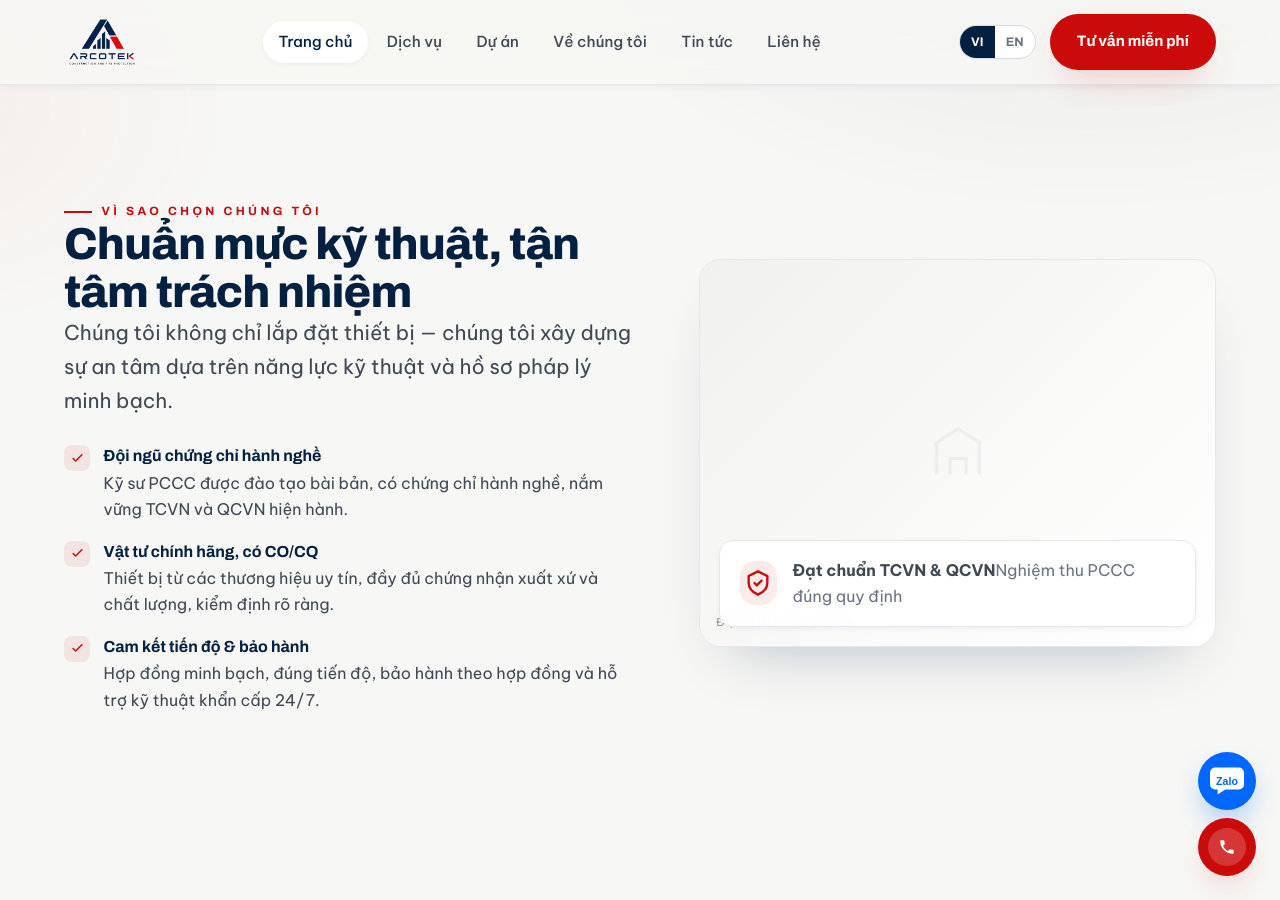
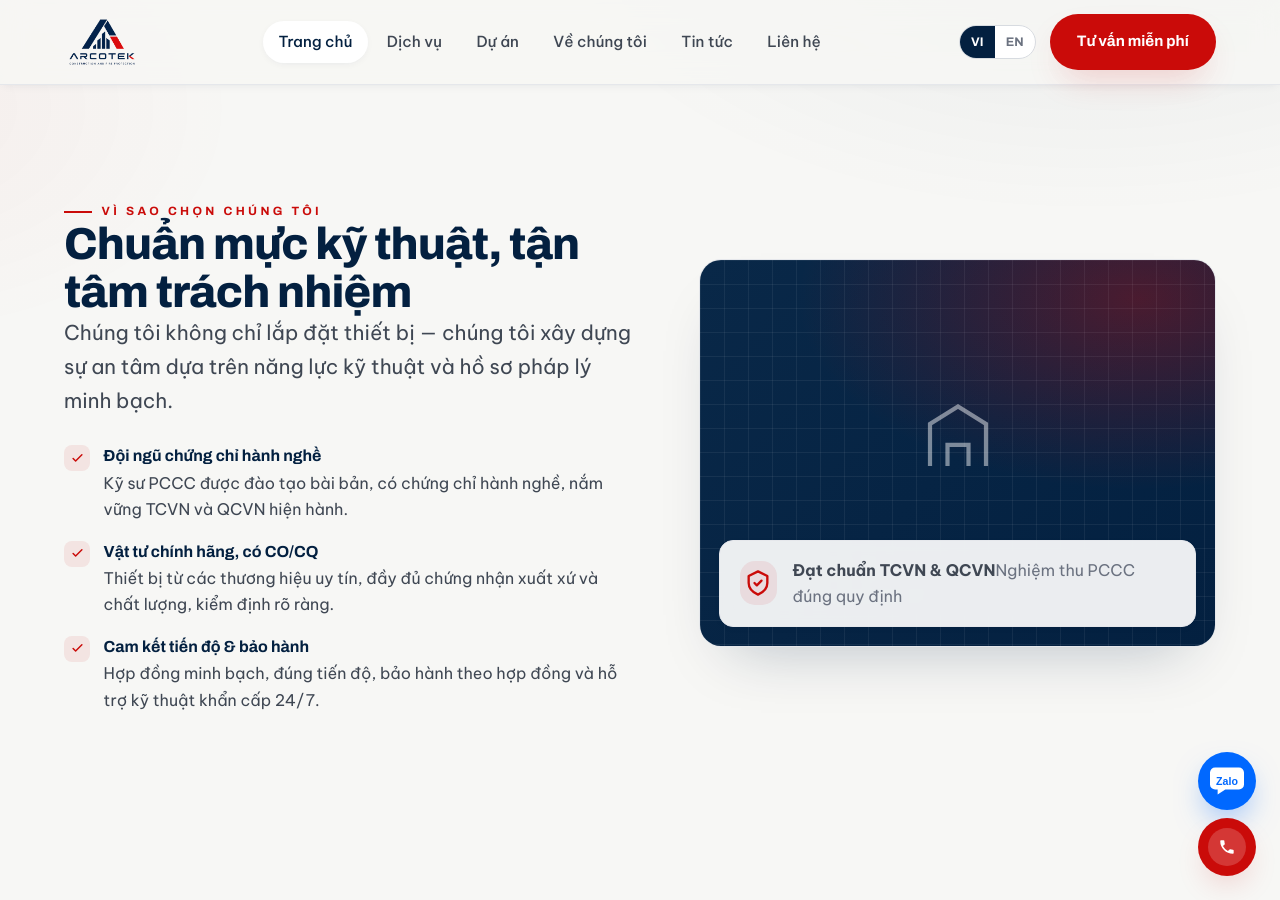
Before and after one commit to theanharcotek/arcotek-website, a Jekyll site: the page index.html, which Jekyll copies as it is, in a window 1280 px wide and 900 px high, scrolled down 1652 px. Built offline with Jekyll 4.4.1, drawn with Linux system fonts in a browser that asks for light colours; nearby versions of some CDN libraries.

Commit message:
Thay ô ảnh trống bằng khung blueprint, nhúng bản đồ, bỏ link YouTube trống, sửa thẻ đóng thừa trang Dự án

```diff
--- a/bai-viet-mau.html
+++ b/bai-viet-mau.html
@@ -65,7 +65,7 @@
           <h1 class="h1">Quy định mới về thẩm duyệt thiết kế PCCC 2026</h1>
 
           <!-- [SỬA] ảnh bìa: thay khối .ph bên dưới bằng:  <img src="assets/img/ten-anh.jpg" alt="..."> -->
-          <div class="cover"><div class="ph" data-ph="Ảnh bìa bài viết" aria-hidden="true"></div></div>
+          <div class="cover"><div class="ph ph--bp" aria-hidden="true"></div></div>
 
           <!-- [SỬA] NỘI DUNG BÀI VIẾT — viết trong khối .prose này -->
           <div class="prose">
--- a/index.html
+++ b/index.html
@@ -122,7 +122,7 @@
           </ul>
         </div>
         <div class="split-media reveal">
-          <div class="ph" data-ph="Đội ngũ thi công" aria-hidden="true"><svg viewBox="0 0 24 24" fill="none"><path d="M4 20V8l8-5 8 5v12M9 20v-6h6v6" stroke="currentColor" stroke-width="1.2"/></svg></div>
+          <div class="ph ph--bp" aria-hidden="true"><svg viewBox="0 0 24 24" fill="none"><path d="M4 20V8l8-5 8 5v12M9 20v-6h6v6" stroke="currentColor" stroke-width="1.2"/></svg></div>
           <div class="badge">
             <span class="card-icon" style="margin:0;width:44px;height:44px"><svg viewBox="0 0 24 24" fill="none"><path d="M12 2l8 4v6c0 5-3.5 8-8 10-4.5-2-8-5-8-10V6l8-4Z" stroke="currentColor" stroke-width="2" stroke-linejoin="round"/><path d="M9 12l2 2 4-4" stroke="currentColor" stroke-width="2" stroke-linecap="round" stroke-linejoin="round"/></svg></span>
           <span><strong data-i18n="home.why.badge.t">Đạt chuẩn TCVN & QCVN</strong><span class="muted" data-i18n="home.why.badge.d">Nghiệm thu PCCC đúng quy định</span></span>
@@ -156,9 +156,9 @@
           <h2 class="h2" data-i18n="home.proj.title">Những công trình chúng tôi đã bảo vệ</h2>
         </div>
         <div class="grid proj-grid" data-stagger>
-          <a class="proj" href="du-an.html"><div class="ph" data-ph="Ảnh dự án 01"></div><div class="proj-meta"><span class="tag" data-i18n="home.proj1.tag">Tư vấn thiết kế PCCC</span><h3 data-i18n="home.proj1.t">Cải tạo nhà xưởng RFB-02D – KCN Nhơn Trạch 5</h3></div></a>
-          <a class="proj" href="du-an.html"><div class="ph" data-ph="Ảnh dự án 02"></div><div class="proj-meta"><span class="tag" data-i18n="home.proj2.tag">Tư vấn thiết kế PCCC</span><h3 data-i18n="home.proj2.t">Hạ tầng kỹ thuật CCN Tam An</h3></div></a>
-          <a class="proj" href="du-an.html"><div class="ph" data-ph="Ảnh dự án 03"></div><div class="proj-meta"><span class="tag" data-i18n="home.proj3.tag">Tư vấn thiết kế PCCC</span><h3 data-i18n="home.proj3.t">Nhà kho, nhà ăn, văn phòng – KCN Phú Mỹ 1</h3></div></a>
+          <a class="proj" href="du-an.html"><div class="ph ph--bp" aria-hidden="true"><svg viewBox="0 0 24 24" fill="none"><path d="M3 21V10l5 3V10l5 3V10l5 3V4h3v17H3Z" stroke="currentColor" stroke-width="1.3" stroke-linejoin="round"/><path d="M7 17h2M11 17h2M15 17h2" stroke="currentColor" stroke-width="1.3"/></svg></div><div class="proj-meta"><span class="tag" data-i18n="home.proj1.tag">Tư vấn thiết kế PCCC</span><h3 data-i18n="home.proj1.t">Cải tạo nhà xưởng RFB-02D – KCN Nhơn Trạch 5</h3></div></a>
+          <a class="proj" href="du-an.html"><div class="ph ph--bp" aria-hidden="true"><svg viewBox="0 0 24 24" fill="none"><path d="M5 21V9h4v12M10 21V5h4v16M15 21v-8h4v8M3 21h18" stroke="currentColor" stroke-width="1.3" stroke-linejoin="round"/><circle cx="18" cy="6" r="2" stroke="currentColor" stroke-width="1.3"/></svg></div><div class="proj-meta"><span class="tag" data-i18n="home.proj2.tag">Tư vấn thiết kế PCCC</span><h3 data-i18n="home.proj2.t">Hạ tầng kỹ thuật CCN Tam An</h3></div></a>
+          <a class="proj" href="du-an.html"><div class="ph ph--bp" aria-hidden="true"><svg viewBox="0 0 24 24" fill="none"><path d="M3 21V9l9-5 9 5v12" stroke="currentColor" stroke-width="1.3" stroke-linejoin="round"/><path d="M7 21v-8h10v8M7 16h10" stroke="currentColor" stroke-width="1.3"/></svg></div><div class="proj-meta"><span class="tag" data-i18n="home.proj3.tag">Tư vấn thiết kế PCCC</span><h3 data-i18n="home.proj3.t">Nhà kho, nhà ăn, văn phòng – KCN Phú Mỹ 1</h3></div></a>
         </div>
       </div>
     </section>
@@ -204,7 +204,6 @@
           <p class="muted" style="margin-top:1rem;max-width:34ch" data-i18n="foot.tagline">Đối tác tin cậy về phòng cháy chữa cháy tại Đồng Nai — tư vấn, thiết kế, thi công và bảo trì trọn gói.</p>
           <div class="socials" style="margin-top:1.4rem">
             <a href="https://www.facebook.com/ArcoTekDongNai" target="_blank" rel="noopener" aria-label="Facebook"><svg viewBox="0 0 24 24" width="18" fill="currentColor"><path d="M13 22v-8h3l1-4h-4V8c0-1 .5-1.5 2-1.5h2V3c-.5 0-2-.2-3-.2-3 0-5 1.8-5 5V10H6v4h3v8h4Z"/></svg></a>
-            <a href="#" aria-label="YouTube"><svg viewBox="0 0 24 24" width="18" fill="currentColor"><path d="M22 12s0-3-.4-4.3a2.7 2.7 0 0 0-1.9-1.9C18.4 5.4 12 5.4 12 5.4s-6.4 0-7.7.4A2.7 2.7 0 0 0 2.4 7.7C2 9 2 12 2 12s0 3 .4 4.3a2.7 2.7 0 0 0 1.9 1.9c1.3.4 7.7.4 7.7.4s6.4 0 7.7-.4a2.7 2.7 0 0 0 1.9-1.9C22 15 22 12 22 12ZM10 15V9l5 3-5 3Z"/></svg></a>
             <a href="https://zalo.me/0969144114" target="_blank" rel="noopener" aria-label="Zalo"><svg viewBox="0 0 24 24" width="18" fill="currentColor"><path d="M12 2a10 10 0 0 0-8.5 15.3L2 22l4.8-1.4A10 10 0 1 0 12 2Z"/></svg></a>
           </div>
         </div>
--- a/lien-he.html
+++ b/lien-he.html
@@ -75,10 +75,10 @@
       </div>
     </section>
 
-    <!-- Map placeholder -->
+    <!-- Bản đồ -->
     <section class="section" style="padding-top:0">
       <div class="container">
-        <div class="split-media reveal" style="aspect-ratio:21/7"><div class="ph" data-ph="Bản đồ Google Maps — nhúng iframe tại đây" aria-hidden="true"><svg viewBox="0 0 24 24" fill="none"><path d="M12 21s-7-5.5-7-11a7 7 0 0 1 14 0c0 5.5-7 11-7 11Z" stroke="currentColor" stroke-width="1.2"/></svg></div></div>
+        <div class="split-media map-embed reveal"><iframe title="Bản đồ ARCOTEK – Số 100 Đồng Khởi, P. Trảng Dài, TP. Đồng Nai" src="https://maps.google.com/maps?q=100%20%C4%90%E1%BB%93ng%20Kh%E1%BB%9Fi%2C%20Tr%E1%BA%A3ng%20D%C3%A0i%2C%20Bi%C3%AAn%20H%C3%B2a%2C%20%C4%90%E1%BB%93ng%20Nai&z=16&output=embed" loading="lazy" referrerpolicy="no-referrer-when-downgrade" allowfullscreen></iframe></div>
       </div>
     </section>
   </main>
--- a/tin-tuc.html
+++ b/tin-tuc.html
@@ -53,7 +53,7 @@ permalink: /tin-tuc.html
             {% if post.image %}
             <img src="{{ post.image }}" alt="{{ post.title }}" style="width:100%;height:100%;object-fit:cover;border-radius:inherit;">
             {% else %}
-            <div class="ph" data-ph="Ảnh bài viết"></div>
+            <div class="ph ph--bp" aria-hidden="true"><svg viewBox="0 0 24 24" fill="none"><path d="M5 3h10l4 4v14H5V3Z" stroke="currentColor" stroke-width="1.3" stroke-linejoin="round"/><path d="M8 11h8M8 14h8M8 17h5" stroke="currentColor" stroke-width="1.3"/></svg></div>
             {% endif %}
           </div>
 
--- a/ve-chung-toi.html
+++ b/ve-chung-toi.html
@@ -42,7 +42,7 @@
 
     <section class="section" style="padding-top:0">
       <div class="container split">
-        <div class="split-media reveal"><div class="ph" data-ph="Ảnh đội ngũ / văn phòng" aria-hidden="true"><svg viewBox="0 0 24 24" fill="none"><path d="M4 20V8l8-5 8 5v12" stroke="currentColor" stroke-width="1.2"/></svg></div></div>
+        <div class="split-media reveal"><div class="ph ph--bp" aria-hidden="true"><svg viewBox="0 0 24 24" fill="none"><path d="M4 20V8l8-5 8 5v12" stroke="currentColor" stroke-width="1.2"/></svg></div></div>
         <div class="reveal">
           <h2 class="h2" data-i18n="about.story.t">Câu chuyện của chúng tôi</h2>
           <p style="margin-top:1rem" data-i18n="about.story.p1">Được thành lập bởi đội ngũ kỹ sư tâm huyết, chúng tôi mang sứ mệnh nâng cao tiêu chuẩn an toàn cháy nổ cho các công trình tại Đồng Nai và khu vực phía Nam.</p>
```
Also changed, not shown: du-an.html (+3 -4 lines).
